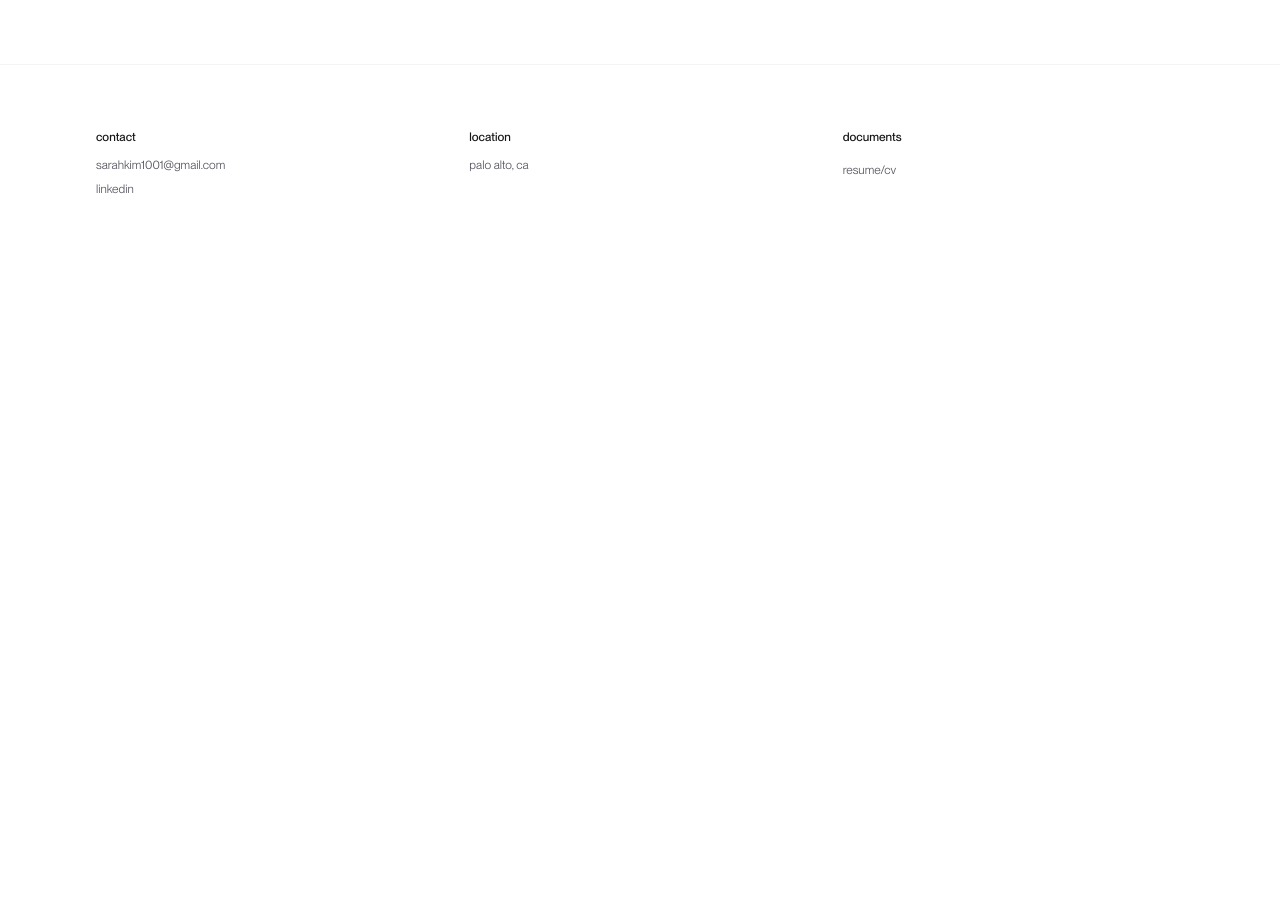
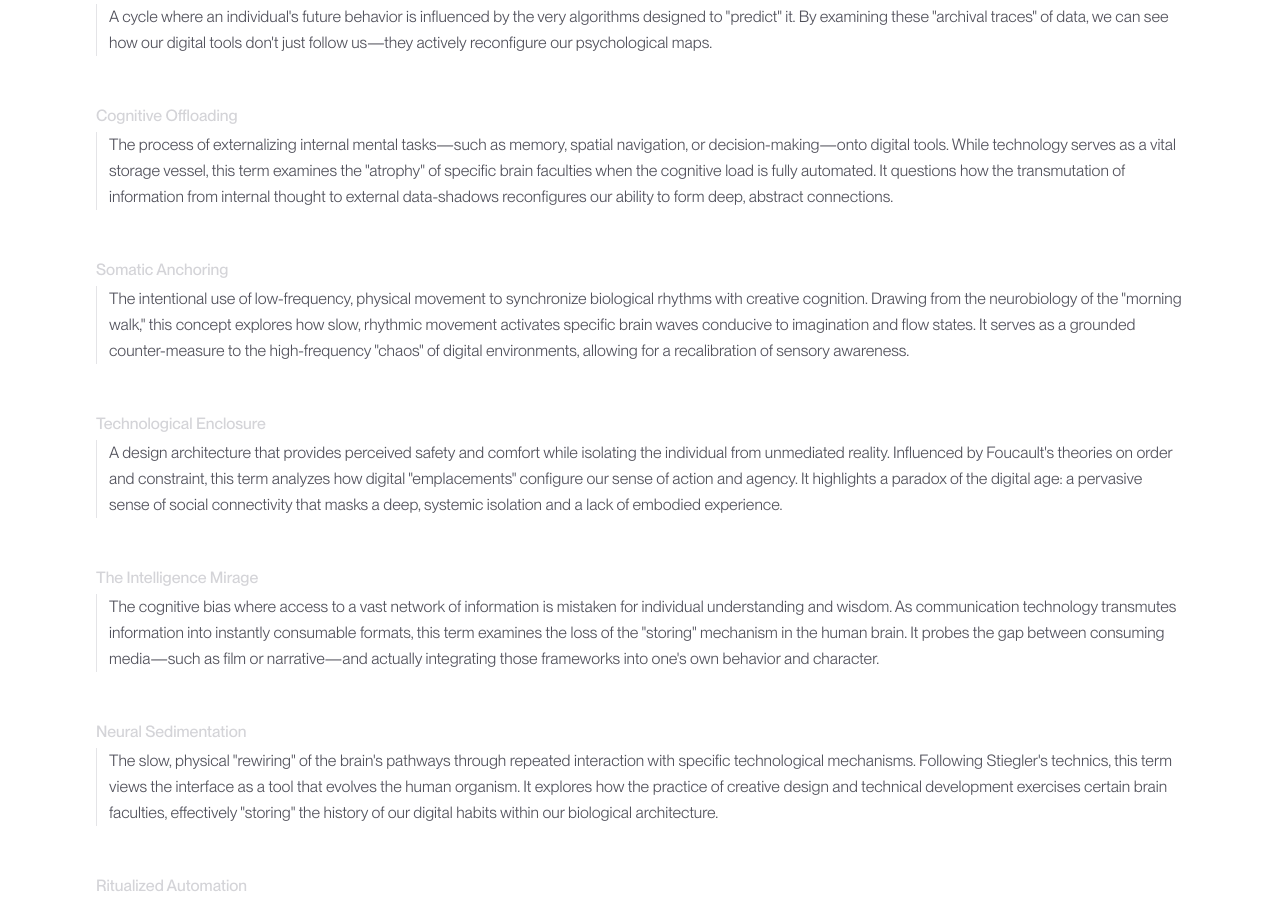
Before and after one commit to sarahkim1001/personal-portfolio, a Next.js app: page /glossary in a window 1280 px wide. Shown: the part 1300-2200 px from the top of the page. Before the commit the page ends 1529 px from the top, so only its background shows below. Built offline with nearby package versions, Linux system fonts and the light colour scheme.

Commit message:
updated glossary, homepage styles, methodology details

```diff
--- a/app/about/page.tsx
+++ b/app/about/page.tsx
@@ -89,7 +89,7 @@ export default function About() {
           {/* The Narrative */}
           <div className="space-y-4 leading-relaxed">
             <p className="text-foreground">
-              Sarah Kim is a Creative Technologist and Product Designer focused on the intersection of human psychology and digital systems. Her work investigates the behavioral impact of emerging media, mapping how modern interfaces influence our attention, memory, and sense of identity.
+              Sarah Kim is a Creative Technologist, Product Designer, and Artist focused on the intersection of human psychology and digital systems. Her work investigates the behavioral impact of emerging media, mapping how modern interfaces influence our attention, memory, and sense of identity.
             </p>
             <p className="text-foreground">
               Born and raised in Palo Alto, Sarah grew up observing the rapid evolution of the technology industry and its profound effect on the local and global landscape. She formalized this interest at NYU, graduating with a Bachelor of Science in Integrated Design and Media and a minor in Media, Culture, and Communication. Her background is grounded in a two-year Liberal Studies core and a formative year spent in Florence, Italy, where she examined the historical relationship between cultural environments, narrative frameworks, and human behavior.
@@ -99,10 +99,10 @@ export default function About() {
           {/* Methodology Section */}
           <div className="space-y-6">
             <h3 className="font-medium text-foreground text-lg">
-              Methodology: Research–Led Design and Speculative Futurecasting
+              Methodology: Research–Led Design & Speculative Futurecasting
             </h3>
             <p className="text-foreground leading-relaxed">
-              Sarah integrates professional product design with a rigorous contemporary art practice to bridge the gap between technical execution and human-centered theory. She functions as a Digital Systems Researcher, applying a multidisciplinary approach to solve modern design challenges:
+              Sarah functions as a Digital Systems Researcher, Developer, and Designer, bridging the gap between technical execution and human-centered theory through a multidisciplinary approach:
             </p>
 
             <ul className="space-y-4">
@@ -111,8 +111,12 @@ export default function About() {
                 <span className="text-zinc-600"> Analyzing how interface patterns—such as infinite scrolls and automated curation—impact cognitive load and user autonomy.</span>
               </li>
               <li>
+                <span className="font-medium text-foreground">Information & Somatic Flow:</span>
+                <span className="text-zinc-600"> Designing minimal, intuitive interfaces that prioritize the felt experience of space and movement. This involves using visual design principles to create calm environments for absorbing complex data through a sense of "intuitive flow".</span>
+              </li>
+              <li>
                 <span className="font-medium text-foreground">Mixed-Media Inquiry:</span>
-                <span className="text-zinc-600"> Using art-led research to prototype complex relationships between users and technology, grounded in art history, sociology, and the study of global cultures.</span>
+                <span className="text-zinc-600"> Using art-led research to prototype relationships between users and technology, grounded in art history, sociology, and the study of global cultures.</span>
               </li>
               <li>
                 <span className="font-medium text-foreground">Digital Integrity:</span>
--- a/app/components/Footer.tsx
+++ b/app/components/Footer.tsx
@@ -2,8 +2,8 @@ import Link from "next/link";
 
 export default function Footer() {
   return (
-    <footer className="mt-32 pt-8 border-t border-zinc-100">
-      <div className="max-w-6xl mx-auto px-8 py-8">
+    <footer className="mt-32 pt-16 border-t border-zinc-100">
+      <div className="max-w-6xl mx-auto px-8 py-16">
         <div className="grid grid-cols-1 md:grid-cols-3 gap-8">
           <div>
             <h3 className="text-xs font-medium text-foreground mb-3">contact</h3>
--- a/app/components/Navigation.tsx
+++ b/app/components/Navigation.tsx
@@ -31,7 +31,7 @@ export default function Navigation() {
             className="font-bold text-zinc-900 hover:opacity-70 transition-opacity"
             onClick={closeMenu}
           >
-            sarah kim
+            Sarah Kim
           </Link>
 
           {/* Desktop Navigation */}
--- a/app/glossary/page.tsx
+++ b/app/glossary/page.tsx
@@ -11,7 +11,7 @@ export default function Glossary() {
         This index serves as a reference for the concepts and methodologies that inform my work. It is an evolving collection of terms used to examine our digital environments and the systems we inhabit.
       </p>
 
-      <div className="space-y-6">
+      <div className="space-y-12">
         <div>
           <h3 className="font-medium text-zinc-300 mb-1">Cognitive Auditing</h3>
           <p className="text-zinc-600 leading-relaxed pl-3 border-l border-zinc-200">
@@ -67,6 +67,48 @@ export default function Glossary() {
             A cycle where an individual's future behavior is influenced by the very algorithms designed to "predict" it. By examining these "archival traces" of data, we can see how our digital tools don't just follow us—they actively reconfigure our psychological maps.
           </p>
         </div>
+
+        <div>
+          <h3 className="font-medium text-zinc-300 mb-1">Cognitive Offloading</h3>
+          <p className="text-zinc-600 leading-relaxed pl-3 border-l border-zinc-200">
+            The process of externalizing internal mental tasks—such as memory, spatial navigation, or decision-making—onto digital tools. While technology serves as a vital storage vessel, this term examines the "atrophy" of specific brain faculties when the cognitive load is fully automated. It questions how the transmutation of information from internal thought to external data-shadows reconfigures our ability to form deep, abstract connections.
+          </p>
+        </div>
+
+        <div>
+          <h3 className="font-medium text-zinc-300 mb-1">Somatic Anchoring</h3>
+          <p className="text-zinc-600 leading-relaxed pl-3 border-l border-zinc-200">
+            The intentional use of low-frequency, physical movement to synchronize biological rhythms with creative cognition. Drawing from the neurobiology of the "morning walk," this concept explores how slow, rhythmic movement activates specific brain waves conducive to imagination and flow states. It serves as a grounded counter-measure to the high-frequency "chaos" of digital environments, allowing for a recalibration of sensory awareness.
+          </p>
+        </div>
+
+        <div>
+          <h3 className="font-medium text-zinc-300 mb-1">Technological Enclosure</h3>
+          <p className="text-zinc-600 leading-relaxed pl-3 border-l border-zinc-200">
+            A design architecture that provides perceived safety and comfort while isolating the individual from unmediated reality. Influenced by Foucault's theories on order and constraint, this term analyzes how digital "emplacements" configure our sense of action and agency. It highlights a paradox of the digital age: a pervasive sense of social connectivity that masks a deep, systemic isolation and a lack of embodied experience.
+          </p>
+        </div>
+
+        <div>
+          <h3 className="font-medium text-zinc-300 mb-1">The Intelligence Mirage</h3>
+          <p className="text-zinc-600 leading-relaxed pl-3 border-l border-zinc-200">
+            The cognitive bias where access to a vast network of information is mistaken for individual understanding and wisdom. As communication technology transmutes information into instantly consumable formats, this term examines the loss of the "storing" mechanism in the human brain. It probes the gap between consuming media—such as film or narrative—and actually integrating those frameworks into one's own behavior and character.
+          </p>
+        </div>
+
+        <div>
+          <h3 className="font-medium text-zinc-300 mb-1">Neural Sedimentation</h3>
+          <p className="text-zinc-600 leading-relaxed pl-3 border-l border-zinc-200">
+            The slow, physical "rewiring" of the brain's pathways through repeated interaction with specific technological mechanisms. Following Stiegler's technics, this term views the interface as a tool that evolves the human organism. It explores how the practice of creative design and technical development exercises certain brain faculties, effectively "storing" the history of our digital habits within our biological architecture.
+          </p>
+        </div>
+
+        <div>
+          <h3 className="font-medium text-zinc-300 mb-1">Ritualized Automation</h3>
+          <p className="text-zinc-600 leading-relaxed pl-3 border-l border-zinc-200">
+            The translation of ancient human impulses—such as belief, storytelling, and survival—into subconscious digital habits. This concept examines how harmful habits and addictions are often "niche" psychological survival mechanisms that have been captured by the predictive loop. It asks how we can reclaim these rituals to foster genuine human development and shared understanding instead of mechanical dependency.
+          </p>
+        </div>
       </div>
     </div>
   );
--- a/app/page.tsx
+++ b/app/page.tsx
@@ -27,7 +27,7 @@ export default function Home() {
     <div className="min-h-screen relative bg-black flex items-center justify-center p-4 md:p-16">
       {/* Floating Index Card Container */}
       <div
-        className="relative w-full max-w-4xl min-h-[600px] md:aspect-[3/5] border-4 border-white bg-white"
+        className="relative w-full max-w-4xl min-h-[600px] md:min-h-[1200px] border-4 border-white bg-white"
         style={graphPaperStyle}
       >
         {/* Coordinates with pulse animation - inside card */}
@@ -48,16 +48,16 @@ export default function Home() {
         </motion.div>
 
         {/* Main Content - Inside Card */}
-        <div className="h-full flex flex-col items-center px-4 md:px-8 py-6 md:pt-8 md:pb-12 overflow-y-auto">
+        <div className="h-full flex flex-col items-center px-4 md:px-8 pt-12 md:pt-16 md:pb-12 overflow-y-auto">
           {/* Centerpiece Typography */}
-          <div className="text-center mb-4 md:mb-12 w-full">
+          <div className="text-center mb-8 md:mb-20 w-full">
             <img
               src="/img/spiral.png"
               alt=""
               className="mx-auto mb-3 md:mb-8 w-20 h-20 md:w-32 md:h-32"
             />
             <h1 className="text-3xl md:text-5xl font-medium tracking-tight text-zinc-900 mb-2 md:mb-6 px-2">
-              creative technologist
+             Sarah Kim: Creative Technologist
             </h1>
             <h2 className="text-sm md:text-lg text-zinc-500 font-normal px-2">
             Tracing the cultural lineage of modern interfaces.
@@ -65,14 +65,14 @@ export default function Home() {
           </div>
 
           {/* Mission Statement */}
-          <div className="w-full max-w-2xl text-center mb-4 md:mb-16 px-2">
+          <div className="w-full max-w-2xl text-center mb-8 md:mb-24 px-2">
             <p className="text-xs md:text-base text-zinc-600 leading-relaxed">
             I build digital systems at the intersection of cognitive psychology and cultural history. My work maps how interfaces influence human attention and identity, using research-led design to develop tools with greater systemic integrity.
             </p>
           </div>
 
           {/* Practice Index */}
-          <div className="w-full max-w-4xl mb-4 md:mb-16">
+          <div className="w-full max-w-4xl mb-8 md:mb-24">
             <h3 className="text-[8px] md:text-[10px] text-zinc-500 uppercase tracking-widest mb-3 md:mb-8 text-center">
               PRACTICE INDEX
             </h3>
@@ -220,7 +220,7 @@ export default function Home() {
 
           {/* Project Artifact - seventhsense.space */}
           <div
-            className="w-full max-w-2xl mt-4 md:mt-16"
+            className="w-full max-w-2xl mt-8 md:mt-24"
             onMouseEnter={() => setIsHovered(true)}
             onMouseLeave={() => setIsHovered(false)}
           >
@@ -232,8 +232,8 @@ export default function Home() {
               boxShadow: isHovered ? "0 4px 6px -1px rgba(0, 0, 0, 0.1)" : "0 1px 2px 0 rgba(0, 0, 0, 0.05)",
             }}
             transition={{
-              duration: 0.4,
-              ease: "easeOut",
+              duration: 0.7,
+              ease: [0.25, 0.1, 0.25, 1],
             }}
           >
               {/* Document Header */}
@@ -243,8 +243,8 @@ export default function Home() {
                   backgroundColor: isHovered ? "rgba(250, 250, 249, 1)" : "rgba(250, 250, 249, 0.5)",
                 }}
                 transition={{
-                  duration: 0.4,
-                  ease: "easeOut",
+                  duration: 0.7,
+                  ease: [0.25, 0.1, 0.25, 1],
                 }}
               >
                 <p className="text-xs text-zinc-500 uppercase tracking-wider mb-2">
@@ -262,8 +262,8 @@ export default function Home() {
                   maxHeight: isHovered ? "1000px" : "100px",
                 }}
                 transition={{
-                  duration: 0.4,
-                  ease: "easeOut",
+                  duration: 0.7,
+                  ease: [0.25, 0.1, 0.25, 1],
                 }}
               >
                 {isHovered ? (
@@ -271,9 +271,9 @@ export default function Home() {
                     initial={{ opacity: 0, y: 5 }}
                     animate={{ opacity: 1, y: 0 }}
                     transition={{
-                      duration: 0.4,
-                      delay: 0.15,
-                      ease: "easeOut",
+                      duration: 0.6,
+                      delay: 0.2,
+                      ease: [0.25, 0.1, 0.25, 1],
                     }}
                   >
                     <p className="text-sm text-zinc-600 leading-relaxed mb-4">
```
